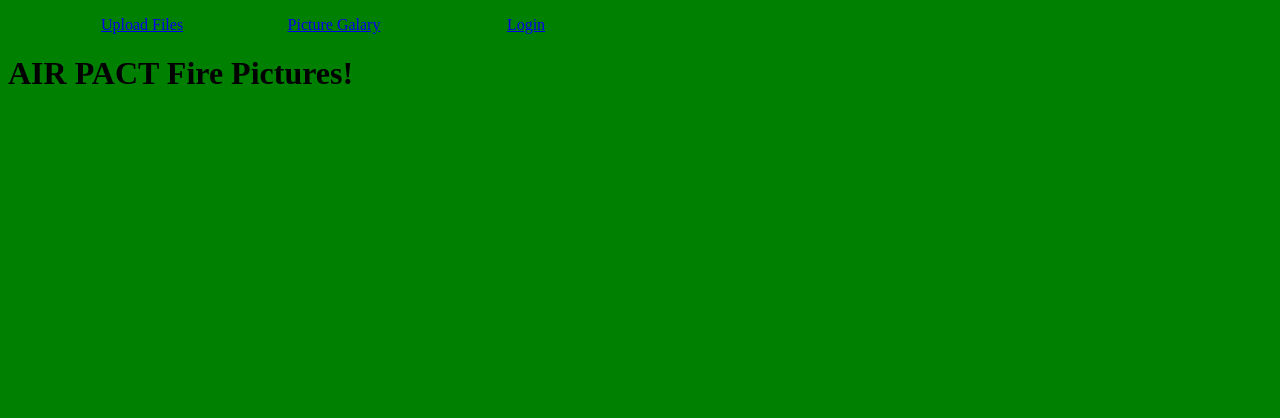
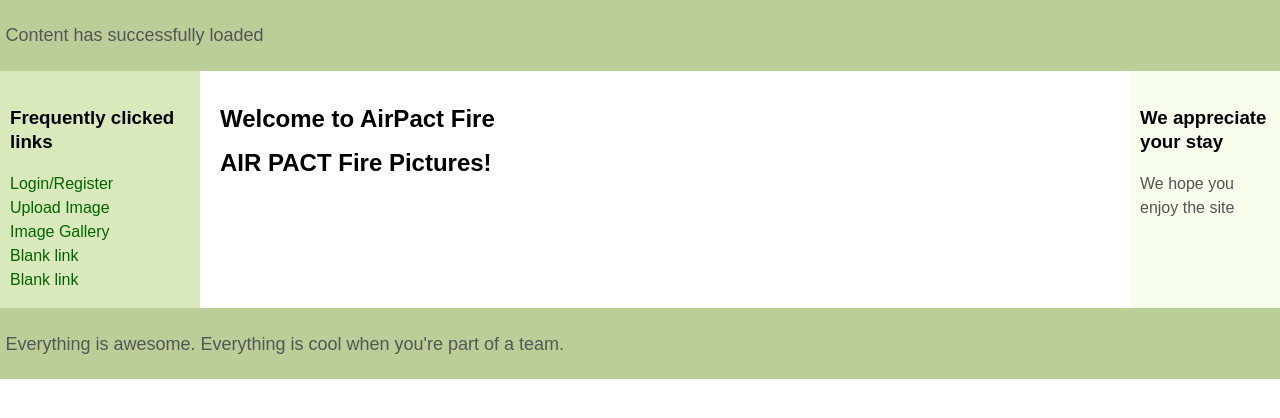
Before and after one commit to jztd/AIRPACT-Fire-Website, a Django app: template AIRPACT_Fire/templates/gallery.html in a window 1280 px wide. Shown: the top 418 px of the page. Run offline with Django 3.2, Linux system fonts and the light colour scheme; the template is opened without the code that fills it, so the values that code supplies are empty; parts of the project's set-up code (start-up, migrations or seed data) failed here and were passed over.

Commit message:
Updated some prettieness

```diff
--- a/AIRPACT_Fire/AIRPACT_Fire/settings.py
+++ b/AIRPACT_Fire/AIRPACT_Fire/settings.py
@@ -131,6 +131,8 @@ MEDIA_ROOT = os.path.join(BASE_DIR, 'media')
 
 MEDIA_URL = '/media/'
 
-STATIC_ROOT = os.path.join(BASE_DIR, 'static')
+STATIC_ROOT = os.path.join(BASE_DIR, 'static/')
 
 AUTH_PROFILE_MODULE = 'user_profile.UserProfile'
+
+STATICFILES_DIRS = [ os.path.join(BASE_DIR, 'static/'), ]
--- a/AIRPACT_Fire/AIRPACT_Fire/urls.py
+++ b/AIRPACT_Fire/AIRPACT_Fire/urls.py
@@ -23,7 +23,7 @@ from . import views
 urlpatterns = [
 	url(r'^$', views.index),
     url(r'^user/', include('user_profile.urls')),
-    url(r'^gallery', views.gallery),
+    url(r'^gallery/', views.gallery),
     url(R'^test$', views.test),
 	url(r'^file_upload/', include('file_upload.urls')),
     url(r'^admin/', admin.site.urls)
--- a/AIRPACT_Fire/static/main.css
+++ b/AIRPACT_Fire/static/main.css
@@ -1,12 +1,12 @@
 body{
-	background-color: green;
+	background-color: pink;
 }
 .wrap {
 	width: 1000;
 }
 
 header {
-	height 200px;
+	height 1000px;
 }
 
 .clr {
--- a/AIRPACT_Fire/templates/base/base.html
+++ b/AIRPACT_Fire/templates/base/base.html
@@ -1,33 +1,188 @@
-<!DOCTYPE html>
+
+<HTML.am>
+
+ <!DOCTYPE html>
+<!-- Template by html.am -->
 <html>
+<head>
+	<meta http-equiv="Content-Type" content="text/html; charset=UTF-8">
+	<title>3 Column Layout</title>
+	<style type="text/css">
 
-<head>
-<link rel="stylesheet" type="text/css" href="{{ MEDIA_URL }}css/main.css">
+		/* Layout */
+		body {
+			min-width: 630px;
+		}
+
+		#container {
+			padding-left: 200px;
+			padding-right: 190px;
+		}
+
+		#container .column {
+			position: relative;
+			float: left;
+		}
+
+		#center {
+			padding: 10px 20px;
+			width: 100%;
+		}
+
+		#left {
+			width: 180px;
+			padding: 0 10px;
+			right: 240px;
+			margin-left: -100%;
+		}
+
+		#right {
+			width: 130px;
+			padding: 0 10px;
+			margin-right: -100%;
+		}
+
+		#footer {
+			clear: both;
+		}
+
+		/* IE hack */
+		* html #left {
+			left: 150px;
+		}
+
+		/* Make the columns the same height as each other */
+		#container {
+			overflow: hidden;
+		}
+
+		#container .column {
+			padding-bottom: 1001em;
+			margin-bottom: -1000em;
+		}
+
+		/* Fix for the footer */
+		* html body {
+			overflow: hidden;
+		}
+
+		* html #footer-wrapper {
+			float: left;
+			position: relative;
+			width: 100%;
+			padding-bottom: 10010px;
+			margin-bottom: -10000px;
+			background: #fff;
+		}
+
+		/* Aesthetics */
+		body {
+			margin: 0;
+			padding: 0;
+			font-family:Sans-serif;
+			line-height: 1.5em;
+		}
+
+		p {
+			color: #555;
+		}
+
+		nav ul {
+			list-style-type: none;
+			margin: 0;
+			padding: 0;
+		}
+
+		nav ul a {
+			color: darkgreen;
+			text-decoration: none;
+		}
+
+		#header, #footer {
+			font-size: large;
+			padding: 0.3em;
+			background: #BCCE98;
+		}
+
+		#left {
+			background: #DAE9BC;
+		}
+
+		#right {
+			background: #F7FDEB;
+		}
+
+		#center {
+			background: #fff;
+		}
+
+		#container .column {
+			padding-top: 1em;
+		}
+
+	</style>
+
+	<script type="text/javascript">
+		/* =============================
+		This script generates sample text for the body content.
+		You can remove this script and any reference to it.
+		 ============================= */
+		var bodyText=["The smaller your reality, the more convinced you are that you know everything.", "If the facts don't fit the theory, change the facts.", "The past has no power over the present moment.", "This, too, will pass.", "</p><p>You will not be punished for your anger, you will be punished by your anger.", "Peace comes from within. Do not seek it without.", "<h3>Heading</h3><p>The most important moment of your life is now. The most important person in your life is the one you are with now, and the most important activity in your life is the one you are involved with now."]
+		function generateText(sentenceCount){
+			for (var i=0; i<sentenceCount; i++)
+			document.write(bodyText[Math.floor(Math.random()*7)]+" ")
+		}
+	</script>
 </head>
 
 <body>
 
-	<div class="header">
-		<div class="wrap">
-		<div class = "clr"></div>
-			<div class ="nav">
-				<ul>
-					<li> <a href="/file_upload"> Upload Files </a></li>
-					<li> <a href="/#"> Picture Galary </a></li>
-					<li> <a href="/#"> Login </a></li>
-				</ul>
+	<header id="header"><p>Content has successfully loaded</p></header>
+
+	<div id="container">
+
+		<main id="center" class="column">
+			<article>
+
+				<h1>Welcome to AirPact Fire</h1>
+
+		<div class = "wrap">
+			<div class ="content">
+				{% block content %}
+				{% endblock %}
 			</div>
+
 		</div>
+
+			</article>
+		</main>
+
+		<nav id="left" class="column">
+			<h3>Frequently clicked links</h3>
+			<ul>
+				<li><a href="/User/">Login/Register</a></li>
+				<li><a href="/file_upload">Upload Image</a></li>
+				<li><a href="/gallery">Image Gallery</a></li>
+				<li><a href="#">Blank link</a></li>
+				<li><a href="#">Blank link</a></li>
+			</ul>
+
+		</nav>
+
+		<div id="right" class="column">
+			<h3>We appreciate your stay</h3>
+			<p>We hope you enjoy the site</p>
+		</div>
+
+	</div>
+
+	<div id="footer-wrapper">
+		<footer id="footer"><p>Everything is awesome. Everything is cool when you're part of a team.</p></footer>
 	</div>
 
 
-	<div class = "wrap">
-		<div class ="content">
-		{% block content %}
-		{% endblock %}
-		</div>
 
-	</div>
+
 </body>
 
 </html>
```
Also changed, not shown: AIRPACT_Fire/user_profile/forms.py (+25 -5 lines), AIRPACT_Fire/user_profile/views.py (+11 -8 lines).
